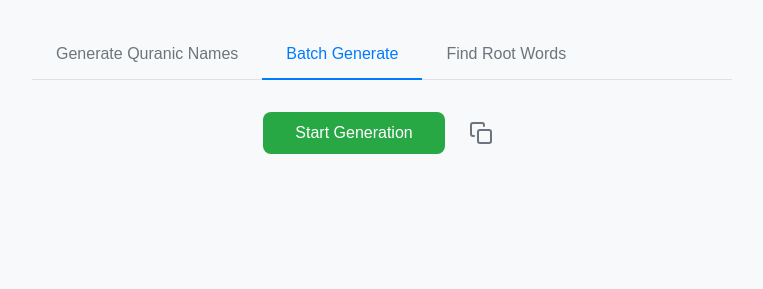
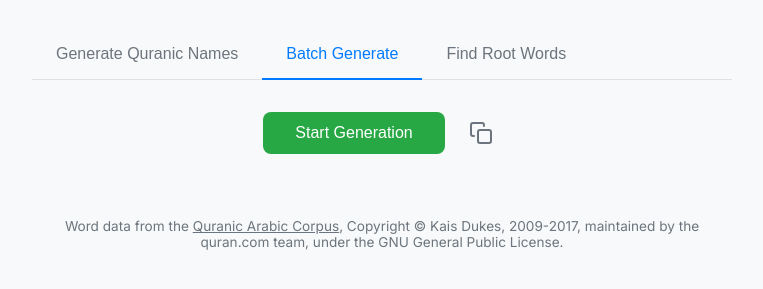
Before and after one commit to abdulmuizzf/quranic-names, a plain HTML site: page static/index.html in a window 1280 px wide. Shown: the part 149-438 px from the top of the page, without its empty margins (258-1021 px from the left). Drawn offline with Linux system fonts and the light colour scheme.

Commit message:
Credit the Quranic Arabic Corpus in the web UI
Its terms ask any website or application using the data to name the source and link to corpus.quran.com.

```diff
--- a/static/index.html
+++ b/static/index.html
@@ -83,6 +83,10 @@
             </div>
             <div id="error-message" class="hidden"></div>
         </main>
+
+        <footer class="credit">
+            Word data from the <a href="http://corpus.quran.com" target="_blank" rel="noopener">Quranic Arabic Corpus</a>, Copyright © Kais Dukes, 2009-2017, maintained by the quran.com team, under the GNU General Public License.
+        </footer>
     </div>
     <script src="script.js"></script>
 </body>
--- a/static/style.css
+++ b/static/style.css
@@ -547,3 +547,15 @@ header p {
     font-size: 0.9rem;
     margin-bottom: 0.25rem;
 }
+
+/* --- Data credit --- */
+.credit {
+    margin-top: 2.5rem;
+    text-align: center;
+    font-size: 0.85rem;
+    color: #6c757d;
+}
+
+.credit a {
+    color: inherit;
+}
```
